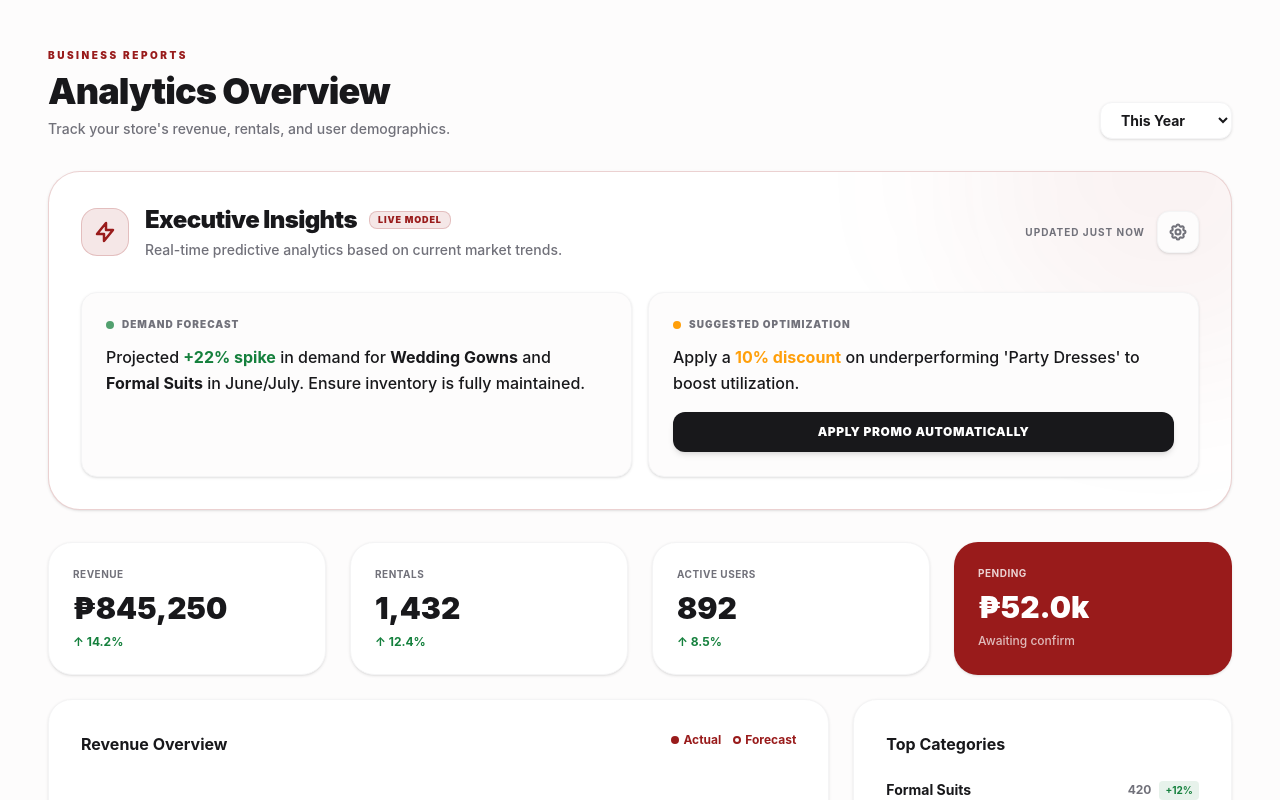
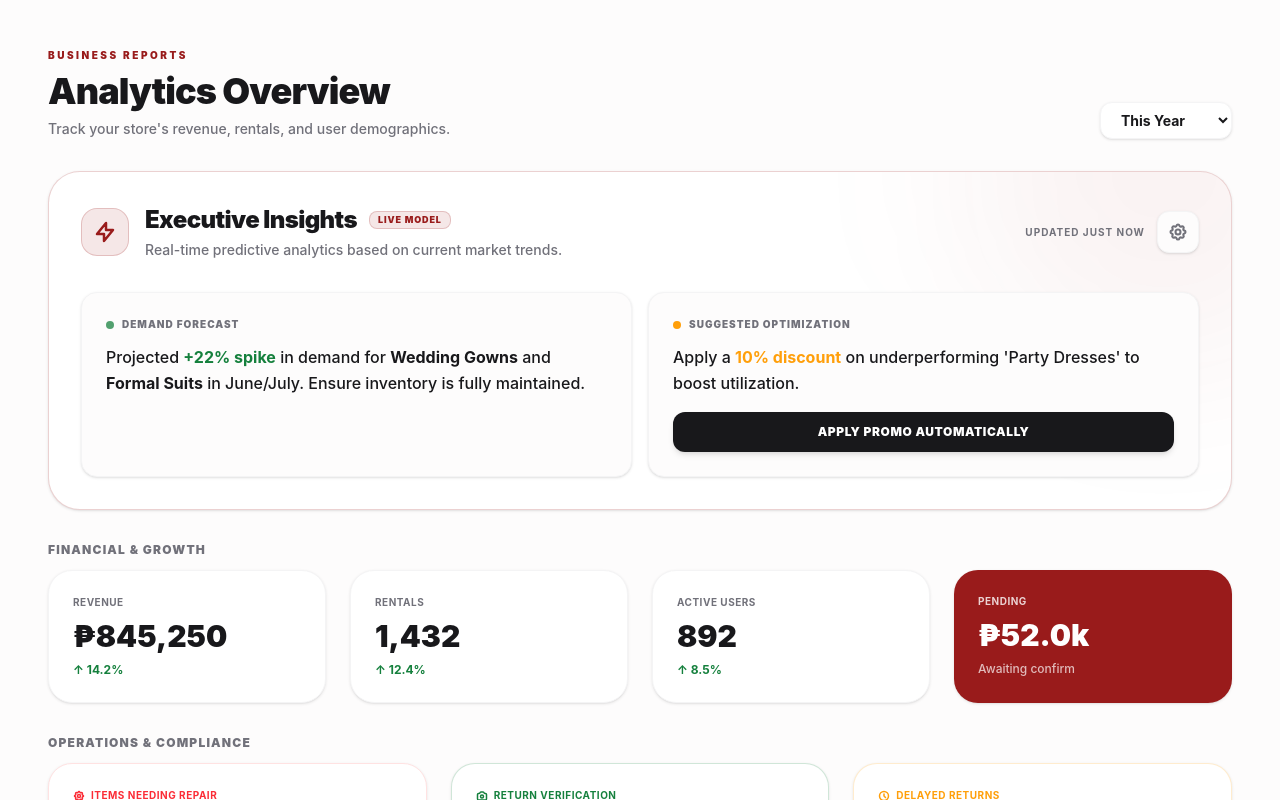
Before and after one commit to BagunasJohnrey/rentbookprototype, a React (Vite) app: page /admin-reports in a window 1280 px wide. Built offline with nearby package versions, Linux system fonts and the light colour scheme.

Commit message:
add overdue kpi

```diff
--- a/src/pages/AdminReports.jsx
+++ b/src/pages/AdminReports.jsx
@@ -4,6 +4,11 @@ import AdminBottomNav from '../components/AdminBottomNav';
 import L from 'leaflet';
 import 'leaflet/dist/leaflet.css';
 import 'leaflet.heat';
+
+/**
+ * RENTECH: AN AI-ENHANCED RENTAL MANAGEMENT SYSTEM [cite: 1]
+ * Implementation for Mylene's Boutique [cite: 30]
+ */
 
 // ==========================================
 // REAL LEAFLET HEATMAP COMPONENT
@@ -77,8 +82,6 @@ function BatangasHeatmap() {
       }).bindPopup(`<b style="font-family: sans-serif; font-size: 14px;">${mun.name}</b>`).addTo(map);
     });
 
-    // FIX: ResizeObserver automatically invalidates map size continuously
-    // as the modal animates/expands, perfectly fixing the black box cut-off bug.
     const resizeObserver = new ResizeObserver(() => {
       if (mapInstance.current) {
         mapInstance.current.invalidateSize();
@@ -96,7 +99,7 @@ function BatangasHeatmap() {
   return (
      <div
        ref={mapRef}
-       style={{ background: 'transparent' }} // FIX: Forces leaflet's grey background to be transparent
+       style={{ background: 'transparent' }}
        className="absolute inset-0 z-0 rounded-inherit border-none filter contrast-125 saturate-50 bg-transparent"
      />
   );
@@ -160,10 +163,10 @@ const POPULAR_CATEGORIES = [
 ];
 
 const TOP_OCCASIONS = [
-  { source: 'Weddings', percentage: 45, colorClass: 'bg-primary' },
-  { source: 'Debuts & Proms', percentage: 35, colorClass: 'bg-text-main' },
-  { source: 'Corporate/Formal Events', percentage: 15, colorClass: 'bg-text-muted' },
-  { source: 'Photo Shoots', percentage: 5, colorClass: 'bg-border-soft' },
+  { source: 'Weddings', percentage: 40, colorClass: 'bg-primary' },
+  { source: 'Graduations', percentage: 25, colorClass: 'bg-text-main' },
+  { source: 'Debuts & Proms', percentage: 20, colorClass: 'bg-[#ff9f0a]' },
+  { source: 'Pageants', percentage: 15, colorClass: 'bg-border-soft' },
 ];
 
 const CUSTOMER_LOCATIONS = [
@@ -499,8 +502,9 @@ export default function AdminReports() {
           </div>
         </div>
 
-        {/* Dynamic Top KPI Cards */}
-        <div className="grid grid-cols-2 md:grid-cols-4 gap-3 md:gap-6 mb-6 animate-slide-up cursor-pointer group" onClick={() => setActiveModal('revenue')}>
+        {/* 1. FINANCIAL & GROWTH KPIs */}
+        <h3 className="text-xs font-black text-text-muted uppercase tracking-widest mb-3 animate-slide-up">Financial & Growth</h3>
+        <div className="grid grid-cols-2 md:grid-cols-4 gap-3 md:gap-6 mb-8 animate-slide-up cursor-pointer group" onClick={() => setActiveModal('revenue')}>
           <div className="bg-app-card p-4 md:p-6 rounded-[20px] md:rounded-3xl shadow-sm border border-border-soft group-hover:border-primary/50 transition-colors">
             <p className="text-text-muted font-bold uppercase text-[8px] md:text-[10px] tracking-wider mb-1 md:mb-2 truncate">Revenue</p>
             <h2 className="text-xl md:text-3xl font-black text-text-main truncate">₱{currentData.stats.totalRevenue.toLocaleString()}</h2>
@@ -523,17 +527,50 @@ export default function AdminReports() {
           </div>
         </div>
 
+        {/* 2. OPERATIONAL & COMPLIANCE KPIs */}
+        <h3 className="text-xs font-black text-text-muted uppercase tracking-widest mb-3 animate-slide-up">Operations & Compliance</h3>
+        <div className="grid grid-cols-2 md:grid-cols-3 gap-3 md:gap-6 mb-8 animate-slide-up">
+          {/* Maintenance & Condition KPI */}
+          <div className="bg-app-card p-4 md:p-6 rounded-[20px] md:rounded-3xl shadow-sm border border-red-100 hover:border-red-300 transition-colors cursor-pointer">
+            <p className="text-red-500 font-bold uppercase text-[8px] md:text-[10px] tracking-wider mb-1 md:mb-2 truncate flex items-center gap-1.5">
+              <svg className="w-3 h-3" fill="none" viewBox="0 0 24 24" stroke="currentColor" strokeWidth={3}><path strokeLinecap="round" strokeLinejoin="round" d="M10.325 4.317c.426-1.756 2.924-1.756 3.35 0a1.724 1.724 0 002.573 1.066c1.543-.94 3.31.826 2.37 2.37a1.724 1.724 0 001.065 2.572c1.756.426 1.756 2.924 0 3.35a1.724 1.724 0 00-1.066 2.573c.94 1.543-.826 3.31-2.37 2.37a1.724 1.724 0 00-2.572 1.065c-.426 1.756-2.924 1.756-3.35 0a1.724 1.724 0 00-2.573-1.066c-1.543.94-3.31-.826-2.37-2.37a1.724 1.724 0 00-1.065-2.572c-1.756-.426-1.756-2.924 0-3.35a1.724 1.724 0 001.066-2.573c-.94-1.543.826-3.31 2.37-2.37.996.608 2.296.07 2.572-1.065z" /><path strokeLinecap="round" strokeLinejoin="round" d="M15 12a3 3 0 11-6 0 3 3 0 016 0z" /></svg>
+              Items Needing Repair
+            </p>
+            <h2 className="text-xl md:text-3xl font-black text-text-main truncate">12 Items</h2>
+            <p className="text-[9px] md:text-xs text-text-muted font-bold mt-1 md:mt-2 truncate">2.5% Catalog Damage Rate</p>
+          </div>
+
+          {/* Photo Verification Compliance KPI */}
+          <div className="bg-app-card p-4 md:p-6 rounded-[20px] md:rounded-3xl shadow-sm border border-success/20 hover:border-success/50 transition-colors cursor-pointer">
+            <p className="text-success font-bold uppercase text-[8px] md:text-[10px] tracking-wider mb-1 md:mb-2 truncate flex items-center gap-1.5">
+              <svg className="w-3 h-3" fill="none" viewBox="0 0 24 24" stroke="currentColor" strokeWidth={3}><path strokeLinecap="round" strokeLinejoin="round" d="M3 9a2 2 0 012-2h.93a2 2 0 001.664-.89l.812-1.22A2 2 0 0110.07 4h3.86a2 2 0 011.664.89l.812 1.22A2 2 0 0018.07 7H19a2 2 0 012 2v9a2 2 0 01-2 2H5a2 2 0 01-2-2V9z" /><path strokeLinecap="round" strokeLinejoin="round" d="M15 13a3 3 0 11-6 0 3 3 0 016 0z" /></svg>
+              Return Verification
+            </p>
+            <h2 className="text-xl md:text-3xl font-black text-text-main truncate">95%</h2>
+            <p className="text-[9px] md:text-xs text-text-muted font-bold mt-1 md:mt-2 truncate">106/112 returns have photos</p>
+          </div>
+
+          {/* SMS Reminders / Overdue Tracking KPI */}
+          <div className="bg-app-card p-4 md:p-6 rounded-[20px] md:rounded-3xl shadow-sm border border-[#ff9f0a]/20 hover:border-[#ff9f0a]/50 transition-colors col-span-2 md:col-span-1 cursor-pointer">
+            <p className="text-[#ff9f0a] font-bold uppercase text-[8px] md:text-[10px] tracking-wider mb-1 md:mb-2 truncate flex items-center gap-1.5">
+              <svg className="w-3 h-3" fill="none" viewBox="0 0 24 24" stroke="currentColor" strokeWidth={3}><path strokeLinecap="round" strokeLinejoin="round" d="M12 8v4l3 3m6-3a9 9 0 11-18 0 9 9 0 0118 0z" /></svg>
+              Delayed Returns
+            </p>
+            <h2 className="text-xl md:text-3xl font-black text-text-main truncate">3 Items</h2>
+            <p className="text-[9px] md:text-xs text-success font-bold mt-1 md:mt-2 truncate">↓ 18% Since SMS Reminders</p>
+          </div>
+        </div>
+
         {/* CHARTS GRID */}
         <div className="flex flex-col gap-4 md:gap-6 animate-slide-up">
-
           <div className="grid grid-cols-1 md:grid-cols-3 gap-4 md:gap-6">
 
-            {/* Chart 1: Revenue Line Chart */}
+            {/* Chart 1: Revenue Line Chart WITH PEAK SEASON MARKERS */}
             <div
               onClick={() => setActiveModal('revenue')}
-              className="col-span-1 md:col-span-2 bg-app-card p-5 md:p-8 rounded-3xl shadow-sm border border-border-soft flex flex-col justify-between cursor-pointer hover:border-primary/50 hover:shadow-md transition-all group"
+              className="col-span-1 md:col-span-2 bg-app-card p-5 md:p-8 rounded-3xl shadow-sm border border-border-soft flex flex-col justify-between cursor-pointer hover:border-primary/50 hover:shadow-md transition-all group relative overflow-hidden"
             >
-              <div className="flex justify-between items-start mb-6 md:mb-10">
+              <div className="flex justify-between items-start mb-6 md:mb-10 relative z-10">
                 <h3 className="font-bold text-text-main group-hover:text-primary transition-colors flex items-center gap-2 text-sm md:text-base">
                   Revenue Overview
                   <svg className="w-3 h-3 md:w-4 md:h-4 opacity-0 group-hover:opacity-100 transition-opacity" fill="none" viewBox="0 0 24 24" stroke="currentColor" strokeWidth={3}><path strokeLinecap="round" strokeLinejoin="round" d="M10 6H6a2 2 0 00-2 2v10a2 2 0 002 2h10a2 2 0 002-2v-4M14 4h6m0 0v6m0-6L10 14" /></svg>
@@ -545,7 +582,28 @@ export default function AdminReports() {
               </div>
 
               <div className="relative h-40 md:h-48 w-full mb-4 text-primary">
-                <svg viewBox="0 0 100 100" preserveAspectRatio="none" className="absolute inset-0 w-full h-full overflow-visible">
+
+                {/* HTML Overlays for Peak Labels (Prevents text stretching) */}
+                {timeRange === 'This Year' && (
+                   <>
+                      <div className="absolute top-0 md:top-2 left-[50%] -translate-x-1/2 text-[8px] md:text-[9px] font-black tracking-[0.2em] text-primary/50 pointer-events-none whitespace-nowrap z-0">GRADUATION PEAK</div>
+                      <div className="absolute top-0 md:top-2 left-[91.66%] -translate-x-1/2 text-[8px] md:text-[9px] font-black tracking-[0.2em] text-primary/50 pointer-events-none whitespace-nowrap z-0">WEDDING PEAK</div>
+                   </>
+                )}
+
+                <svg viewBox="0 0 100 100" preserveAspectRatio="none" className="absolute inset-0 w-full h-full overflow-visible z-0">
+
+                  {/* Peak Season Highlights Backgrounds ONLY */}
+                  {timeRange === 'This Year' && (
+                     <>
+                        {/* Graduation Peak: March (33.33%) to May (66.66%) */}
+                        <rect x="33.33%" y="0" width="33.33%" height="100%" fill="currentColor" fillOpacity="0.04" />
+
+                        {/* Wedding Peak: June (83.33%) to July (100%) */}
+                        <rect x="83.33%" y="0" width="16.67%" height="100%" fill="currentColor" fillOpacity="0.04" />
+                     </>
+                  )}
+
                   <defs>
                     <linearGradient id="lineGrad" x1="0" y1="0" x2="0" y2="1">
                       <stop offset="0%" stopColor="currentColor" stopOpacity="0.25"/>
@@ -589,7 +647,7 @@ export default function AdminReports() {
               onClick={() => setActiveModal('categories')}
               className="bg-app-card p-5 md:p-8 rounded-3xl shadow-sm border border-border-soft flex flex-col cursor-pointer hover:border-primary/50 hover:shadow-md transition-all group"
             >
-              <h3 className="font-bold text-text-main mb-4 md:mb-6 group-hover:text-primary transition-colors flex items-center gap-2 text-sm md:text-base">
+               <h3 className="font-bold text-text-main mb-4 md:mb-6 group-hover:text-primary transition-colors flex items-center gap-2 text-sm md:text-base">
                 Top Categories
                 <svg className="w-3 h-3 md:w-4 md:h-4 opacity-0 group-hover:opacity-100 transition-opacity" fill="none" viewBox="0 0 24 24" stroke="currentColor" strokeWidth={3}><path strokeLinecap="round" strokeLinejoin="round" d="M10 6H6a2 2 0 00-2 2v10a2 2 0 002 2h10a2 2 0 002-2v-4M14 4h6m0 0v6m0-6L10 14" /></svg>
               </h3>
@@ -612,11 +670,10 @@ export default function AdminReports() {
                 ))}
               </div>
             </div>
-
           </div>
 
           <div className="grid grid-cols-1 md:grid-cols-2 gap-4 md:gap-6">
-            {/* Chart 3: Top Occasions */}
+            {/* Chart 3: Top Occasions (UPDATED with Pageants/Graduations) */}
             <div
               onClick={() => setActiveModal('occasions')}
               className="bg-app-card p-5 md:p-8 rounded-3xl shadow-sm border border-border-soft cursor-pointer hover:border-primary/50 hover:shadow-md transition-all group"
@@ -640,7 +697,7 @@ export default function AdminReports() {
               </div>
             </div>
 
-            {/* Chart 4: Customer Demographics (Real Leaflet Map) */}
+            {/* Chart 4: Customer Demographics (Leaflet Map) */}
             <div
               onClick={() => setActiveModal('heatmap')}
               className="bg-app-card p-5 md:p-8 rounded-3xl shadow-sm border border-border-soft flex flex-col md:flex-row items-start md:items-center justify-between gap-6 md:gap-4 relative overflow-hidden cursor-pointer hover:border-primary/50 hover:shadow-md transition-all group"
@@ -667,10 +724,9 @@ export default function AdminReports() {
                  <div className="absolute inset-0 bg-transparent z-10"></div>
               </div>
             </div>
-
           </div>
 
-          {/* Predictive Item Insights */}
+          {/* Predictive Item Insights Section */}
           <div
             onClick={() => setActiveModal('insights')}
             className="bg-app-card rounded-3xl md:rounded-4xl shadow-sm border border-border-soft overflow-hidden animate-slide-up mt-2 cursor-pointer hover:border-primary/50 hover:shadow-md transition-all group"
@@ -692,11 +748,9 @@ export default function AdminReports() {
               onAdjustClick={setManualAdjustItem}
               onActionClick={handleActionClick}
             />
-
           </div>
 
         </div>
-
       </div>
 
       {/* ==========================================
```
